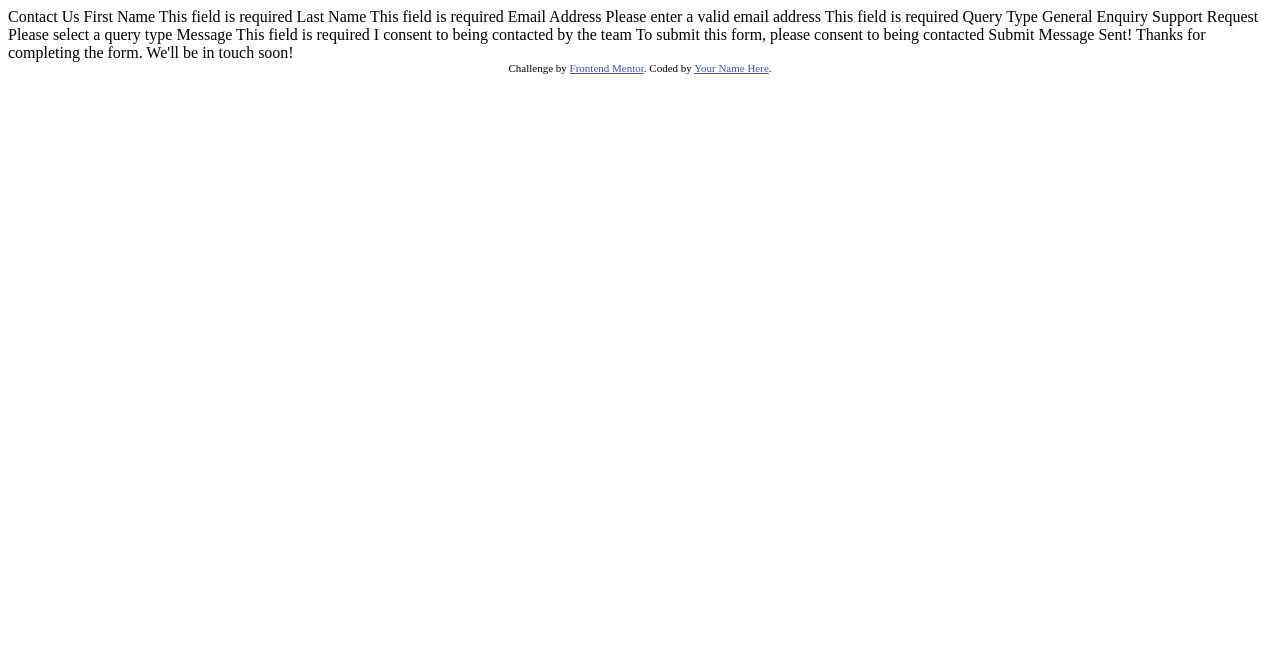
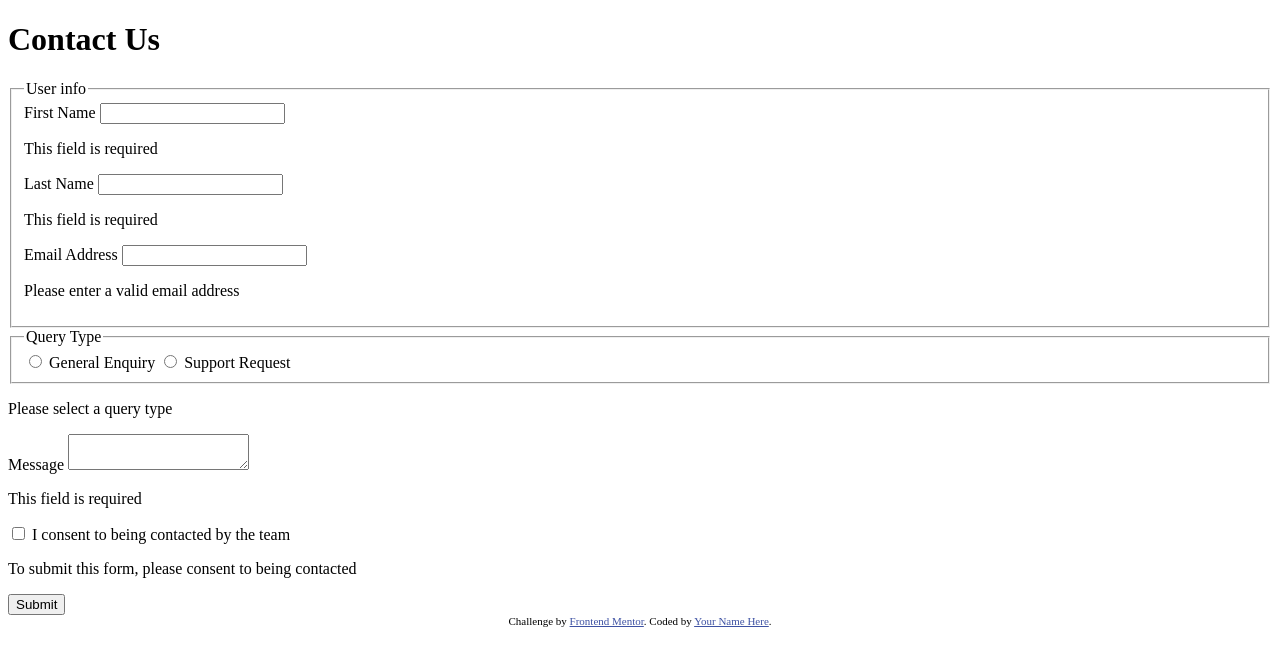
Before and after one commit to CardboardPL/Frontend-Mentor-Contact-Form, a plain HTML site: page index.html in a window 1280 px wide. Drawn offline with Linux system fonts and the light colour scheme.

Commit message:
Update index.html
In this commit:
- Updated index.html to add the initial structure of the form.

```diff
--- a/index.html
+++ b/index.html
@@ -15,34 +15,51 @@
   </style>
 </head>
 <body>
+  <form action="javascript:void(0)" class="form">
+    <h1 class="form__title">Contact Us</h1>
+    <fieldset>
+      <legend class="u-sr-only">User info</legend>
 
-  Contact Us
+      <label for="firstName">First Name</label>
+      <input type="text" name="firstName" id="firstName">
+      <p class="form__error-message" aria-hidden="true">This field is required</p>
 
-  First Name
-  This field is required
+      <label for="lastName">Last Name</label>
+      <input type="text" name="lastName" id="lastName">
+      <p class="form__error-message" aria-hidden="true">This field is required</p>
 
-  Last Name
-  This field is required
+      <label for="email">Email Address</label>
+      <input type="email" name="email" id="email">
+      <p class="form__error-message" aria-hidden="true">Please enter a valid email address</p>
+    </fieldset>
 
-  Email Address
-  Please enter a valid email address
-  This field is required
+    <fieldset>
+      <legend>Query Type</legend>
+      <label for="queryTypeOpt1">
+        <input type="radio" id="queryTypeOpt1" name="queryType" value="general-enquiry">
+        General Enquiry
+      </label>
+      <label for="queryTypeOpt2">
+        <input type="radio" id="queryTypeOpt2" name="queryType" value="support-request">
+        Support Request
+      </label>
+    </fieldset>
 
-  Query Type
-  General Enquiry
-  Support Request
-  Please select a query type
+    <p class="form__error-message" aria-hidden="true">Please select a query type</p>
 
-  Message
-  This field is required
+    <label for="message">Message</label>
+    <textarea name="message" id="message"></textarea>
+    <p class="form__error-message" aria-hidden="true">This field is required</p>
 
-  I consent to being contacted by the team
-  To submit this form, please consent to being contacted
+    <input type="checkbox" id="consent" name="consent" value="true" required>
+    <label for="consent">I consent to being contacted by the team</label>
+    <p class="form__error-message" aria-hidden="true">To submit this form, please consent to being contacted</p>
 
-  Submit
+    <button class="form__submit-button" type="submit">Submit</button>
+  </form>
 
-  Message Sent!
-  Thanks for completing the form. We'll be in touch soon!
+  <!-- Message Sent!
+  Thanks for completing the form. We'll be in touch soon! -->
 
   <div class="attribution">
     Challenge by <a href="https://www.frontendmentor.io?ref=challenge">Frontend Mentor</a>.
```
